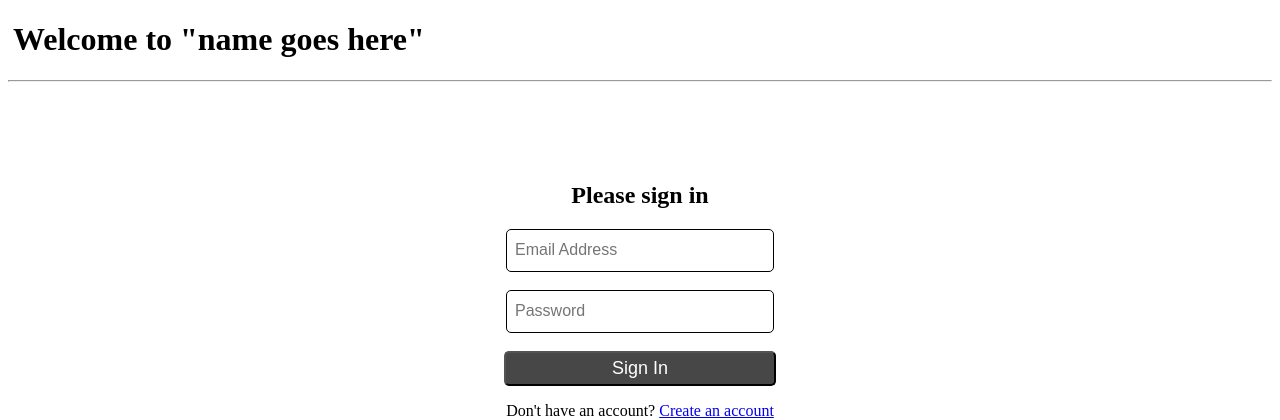
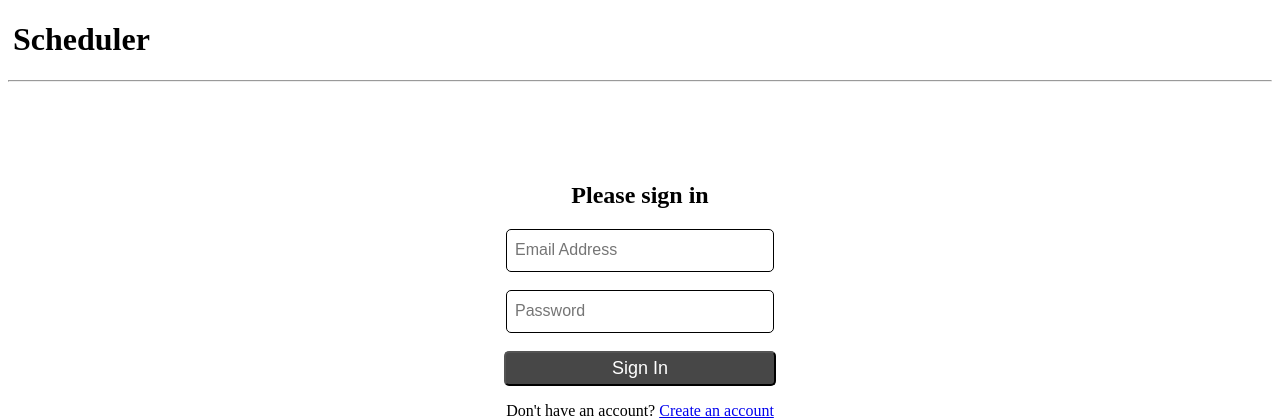
Before and after one commit to IsaiahWHayes/scheduler, a Flask app: page /login in a window 1280 px wide. Shown: the top 420 px of the page. Run offline with Flask 2, Linux system fonts and the light colour scheme.

Commit message:
changed the header title on login

```diff
--- a/static/schedule.css
+++ b/static/schedule.css
@@ -169,5 +169,5 @@
         border: thin solid black;
         border-radius: 10px;
         margin-left: 148.5px;
-        margin-top: 50px;
+        margin-top: 25px;
     }
--- a/templates/login.html
+++ b/templates/login.html
@@ -8,7 +8,7 @@
 </head>
     <body>
         <div class="container">
-            <h1>Welcome to "name goes here"</h1>
+            <h1>Scheduler</h1>
             <hr>
 
             <div class="reg-form">
```
